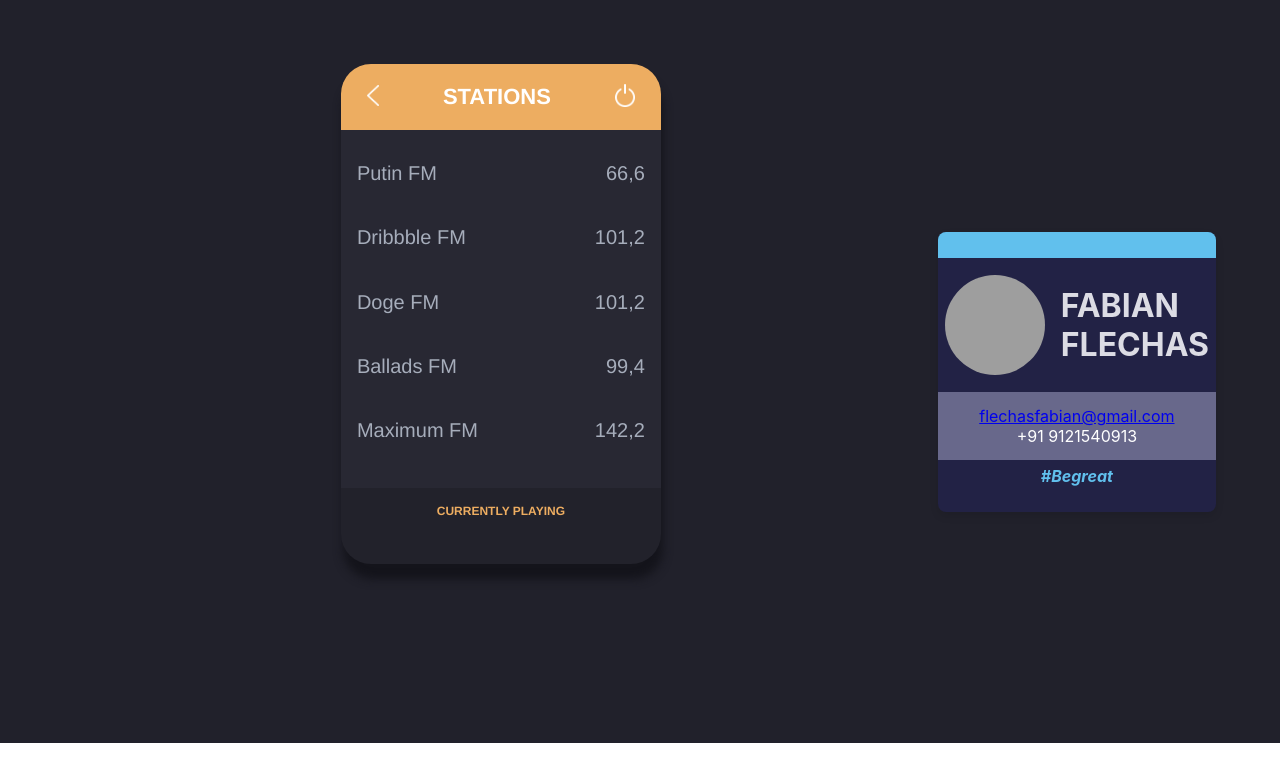
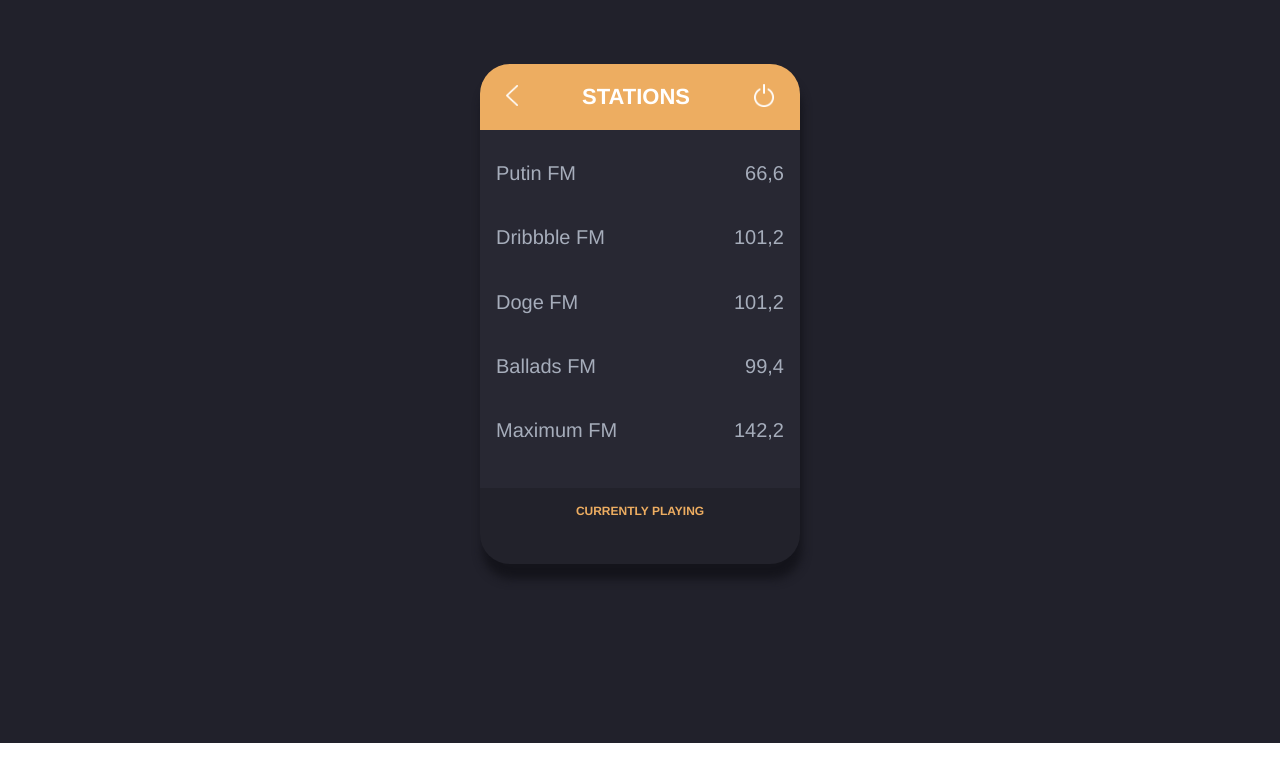
Before and after one commit to FabianFlechas/radioWidget, a React (Create React App) app: page / in a window 1280 px wide. Shown: the top 782 px of the page. Built offline with nearby package versions, Linux system fonts and the light colour scheme; grey boxes are pictures that could not be loaded.

Commit message:
modificacion

```diff
--- a/src/App.tsx
+++ b/src/App.tsx
@@ -6,35 +6,53 @@
 // Components
 import RadioWidget from './components/radioWidget';
 
+// Data
+//import radios from './RadiosBackend';
+
+
+const backRadios = [
+  {
+    id: 1,
+    radioName: "Putin FM",
+    radioFreq: "66,6",
+    coverUrl:
+      "https://upload.wikimedia.org/wikipedia/en/6/67/ELO_Time_expanded_album_cover.jpg",
+  },
+  {
+    id: 2,
+    radioName: "Dribbble FM",
+    radioFreq: "101,2",
+    coverUrl:
+      "https://upload.wikimedia.org/wikipedia/en/2/28/ELO.SM.1983.3.gif",
+  },
+  {
+    id: 3,
+    radioName: "Doge FM",
+    radioFreq: "101,2",
+    coverUrl:
+      "https://upload.wikimedia.org/wikipedia/en/b/b9/DarkHorseCover.jpg",
+  },
+  {
+    id: 4,
+    radioName: "Ballads FM",
+    radioFreq: "99,4",
+    coverUrl:
+      "https://upload.wikimedia.org/wikipedia/en/e/e8/Dragon_Fly_%28Jefferson_Starship_album_-_cover_art%29.jpg",
+  },
+  {
+    id: 5,
+    radioName: "Maximum FM",
+    radioFreq: "142,2",
+    coverUrl:
+      "https://upload.wikimedia.org/wikipedia/en/5/5e/The_Cars_-_Heartbeat_City.jpg",
+  },
+]
 
 function App() {
 
   return (
     <div  className={styles.main}>
-      <RadioWidget />
-
-      <div className={styles.Badge}>
-           <div className={styles.Badge__header}>
-
-           </div>
-
-           <div className={styles.Badge__section__name}>
-                <img
-                className={styles.Badge__avatar}
-                src="https://media-exp1.licdn.com/dms/image/C4E03AQHzuB3Tc7U3Rg/profile-displayphoto-shrink_800_800/0/1519336288080?e=1619049600&v=beta&t=rj0pglYe4pPHM5w6I79R858r54QXf2YeWdbsJuVp-wg"
-                alt="Avatar"/>
-               <h1>FABIAN  <br /> FLECHAS</h1>
-           </div>
-
-           <div className={styles.Badge__section__info}>
-             <a href="mailto: flechasfabian@gmail.com">flechasfabian@gmail.com </a>
-                +91 9121540913
-           </div>
-
-           <div className={styles.Badge__footer}>
-               #Begreat
-           </div>
-       </div>
+      <RadioWidget radios={backRadios} />
     </div>
   );
 }
--- a/src/components/radioWidget.module.css
+++ b/src/components/radioWidget.module.css
@@ -153,7 +153,7 @@
   }
 
   details[open] summary ~ * {
-    animation: sweep 1s ease-in;
+    animation: sweep .5s ease-in-out;
   }
 
   @keyframes sweep {
--- a/src/components/radioWidget.tsx
+++ b/src/components/radioWidget.tsx
@@ -7,47 +7,13 @@
 import arrow from "../images/back-arrow.png";
 import swit from "../images/switch.png";
 
-function RadioWidget() {
+import radio from "../RadiosBackend";
 
-  const state = {
-    radios: [
-      {
-        id: "1",
-        radioName: "Putin FM",
-        radioFreq: "66,6",
-        coverUrl:
-          "https://upload.wikimedia.org/wikipedia/en/6/67/ELO_Time_expanded_album_cover.jpg",
-      },
-      {
-        id: "2",
-        radioName: "Dribbble FM",
-        radioFreq: "101,2",
-        coverUrl:
-          "https://upload.wikimedia.org/wikipedia/en/2/28/ELO.SM.1983.3.gif",
-      },
-      {
-        id: "3",
-        radioName: "Doge FM",
-        radioFreq: "101,2",
-        coverUrl:
-          "https://upload.wikimedia.org/wikipedia/en/b/b9/DarkHorseCover.jpg",
-      },
-      {
-        id: "4",
-        radioName: "Ballads FM",
-        radioFreq: "99,4",
-        coverUrl:
-          "https://upload.wikimedia.org/wikipedia/en/e/e8/Dragon_Fly_%28Jefferson_Starship_album_-_cover_art%29.jpg",
-      },
-      {
-        id: "5",
-        radioName: "Maximum FM",
-        radioFreq: "142,2",
-        coverUrl:
-          "https://upload.wikimedia.org/wikipedia/en/5/5e/The_Cars_-_Heartbeat_City.jpg",
-      },
-    ],
-  };
+interface radioProps {
+  radios: radio [];
+}
+
+export const RadioWidget: React.FC<radioProps> = ({radios}:radioProps) => {
 
   const [play, setplay] = useState("");
 
@@ -96,7 +62,7 @@
 
       <div className={styles.radio__list}>
 
-        {state.radios.map((radio) => {
+        {radios.map((radio) => {
           return (
             <details key={radio.id} title="Rax">
               <summary
--- a/src/index.tsx
+++ b/src/index.tsx
@@ -11,7 +11,5 @@
   document.getElementById('root')
 );
 
-// If you want to start measuring performance in your app, pass a function
-// to log results (for example: reportWebVitals(console.log))
-// or send to an analytics endpoint. Learn more: https://bit.ly/CRA-vitals
+
 reportWebVitals();
```
